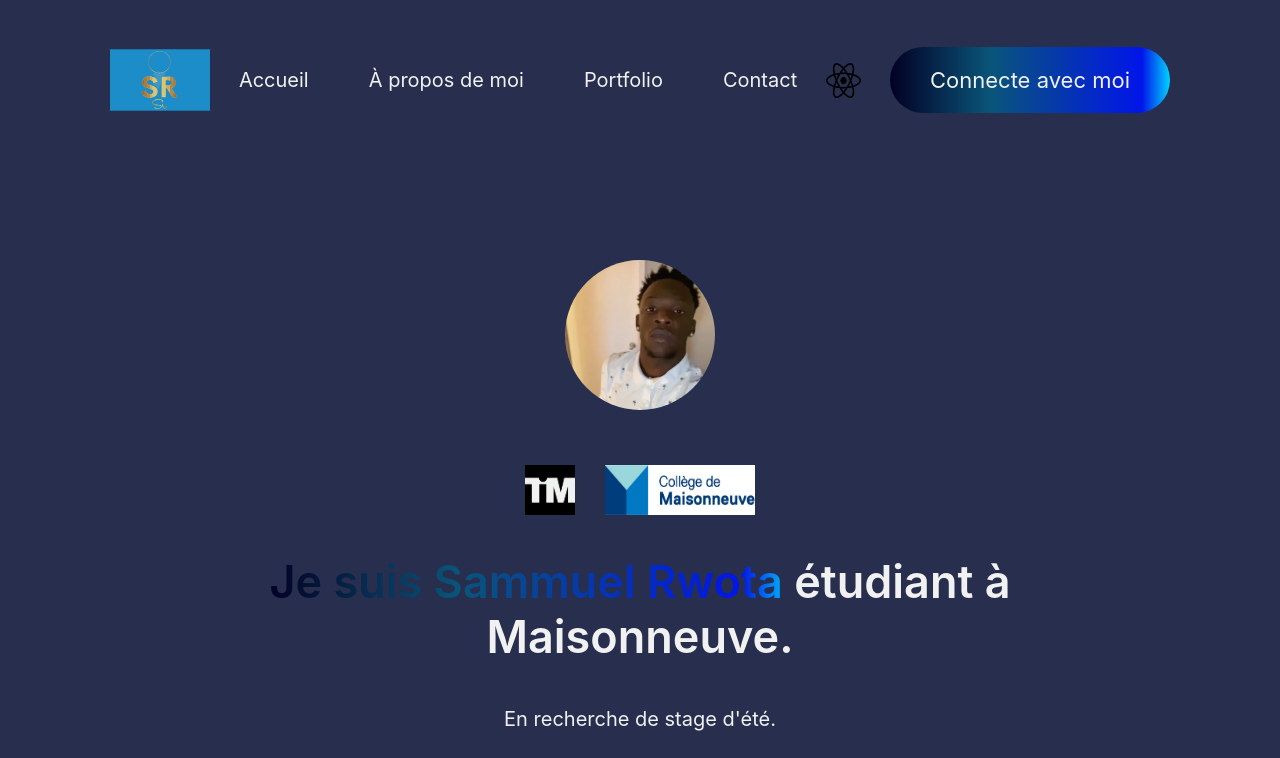
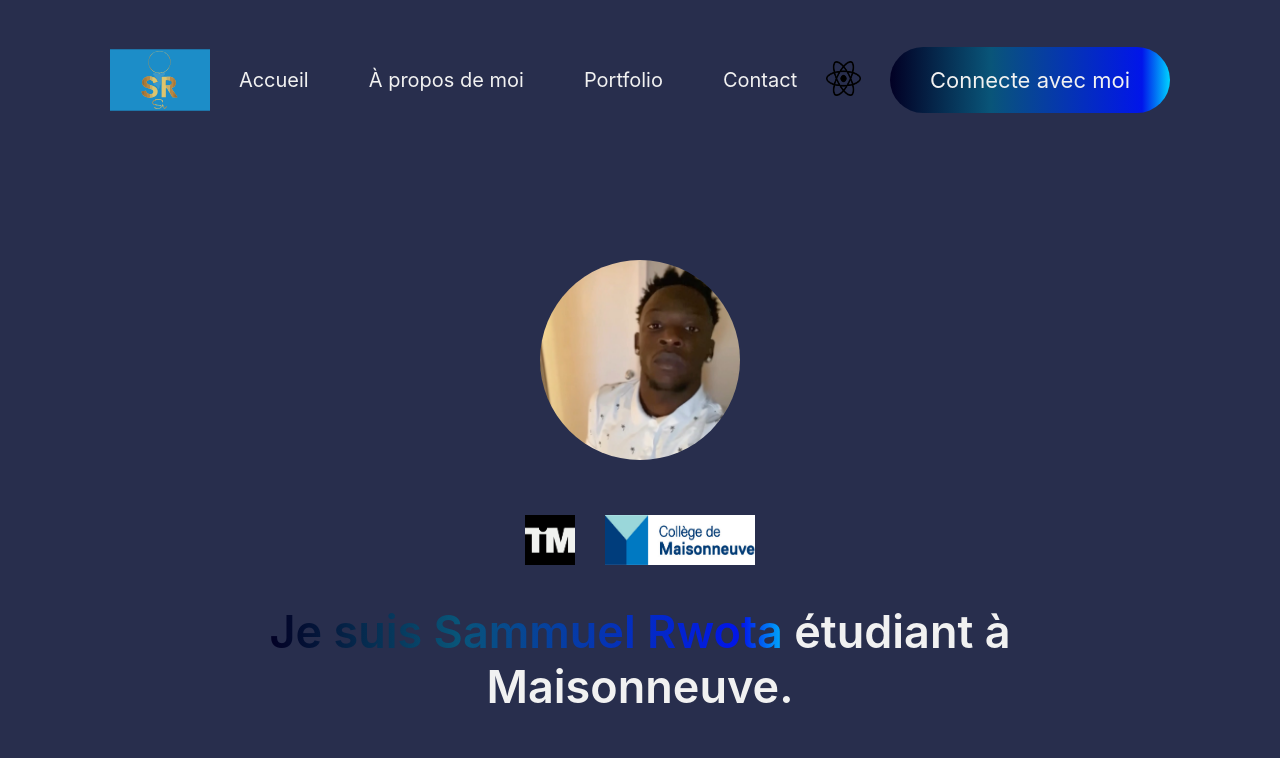
Before and after one commit to sammuelrwota/projet-react, a React (Vite) app: page / in a window 1280 px wide. Shown: the top 758 px of the page. Built offline with nearby package versions, Linux system fonts and the light colour scheme.

Commit message:
Ajout de tooltip

```diff
--- a/src/Composants/BarreDeNavigation/BarreNav.jsx
+++ b/src/Composants/BarreDeNavigation/BarreNav.jsx
@@ -1,12 +1,13 @@
-import React, { useRef } from 'react';
+import React, { useRef, useState } from 'react';
 import './BarreNav.scss';
-import monlogo from '../../assets/logo.svg'
-import menuicon from '../../assets/menuicon.png'
-import menuiconclose from '../../assets/menuicon-close.png'
-import reacticon from  '../../assets/react-icon.png'
+import monlogo from '../../assets/logo.svg';
+import menuicon from '../../assets/menuicon.png';
+import menuiconclose from '../../assets/menuicon-close.png';
+import reacticon from '../../assets/react-icon.png';
 
 function BarreNav({ setActivePage }) {
     const menuRef = useRef();
+    const [showTooltip, setShowTooltip] = useState(false);
 
     const openMenu = () => {
         menuRef.current.style.right = "0";
@@ -37,14 +38,30 @@ function BarreNav({ setActivePage }) {
                     onClick={closeMenu}
                     alt=""
                     className="nav-close"
-                    style={{ width: "50px", height: "50px"}}
+                    style={{ width: "50px", height: "50px" }}
                 />
                 <li onClick={() => setActivePage('profile')}>Accueil</li>
                 <li onClick={() => setActivePage('about')}>À propos de moi</li>
                 <li onClick={() => setActivePage('portfolio')}>Portfolio</li>
                 <li onClick={() => setActivePage('contact')}>Contact</li>
             </ul>
-            <img src={reacticon} alt="Icône de React"  style={{ width: "35px", height: "35px"}} />
+
+            <div
+                className="react-tooltip-container"
+                onMouseEnter={() => setShowTooltip(true)}
+                onMouseLeave={() => setShowTooltip(false)}
+            >
+                <img
+                    className="logoReact"
+                    src={reacticon}
+                    alt="Icône de React"
+                    style={{ width: "35px", height: "35px" }}
+                />
+                {showTooltip && (
+                    <div className="tooltip">Site fait avec React</div>
+                )}
+            </div>
+
             <div className="connect" onClick={() => setActivePage('connecte')}>
                 Connecte avec moi
             </div>
--- a/src/Composants/BarreDeNavigation/BarreNav.scss
+++ b/src/Composants/BarreDeNavigation/BarreNav.scss
@@ -3,12 +3,13 @@
   align-items: center;
   justify-content: space-between;
   margin: 30px 110px;
+
   & .divtest {
     width: 75px;
-      height: 75pxpx;
+    height: 75px;
     animation: example 3s infinite;
   }
-  }
+
   .nav-close,
   .nav-open {
     display: none;
@@ -20,9 +21,6 @@
     list-style: none;
     gap: 60px;
     font-size: 20px;
-
-
-
 
     li {
       position: relative;
@@ -51,7 +49,7 @@
   .connect {
     padding: 20px 40px;
     border-radius: 50px;
-    background: linear-gradient(90deg, rgba(2,0,36,1) 0%, rgba(9,85,121,1) 36%, rgba(1,21,234,1) 90%, rgba(0,212,255,1) 100%);
+    background: linear-gradient(90deg, rgba(2, 0, 36, 1) 0%, rgba(9, 85, 121, 1) 36%, rgba(1, 21, 234, 1) 90%, rgba(0, 212, 255, 1) 100%);
     font-size: 22px;
     cursor: pointer;
     transition: 0.5s;
@@ -62,13 +60,13 @@
   }
 
   @keyframes example {
-    0%   {
+    0% {
       filter: brightness(1);
       filter: contrast(1);
       -webkit-filter: brightness(1);
       -webkit-filter: contrast(1);
     }
-    50%  {
+    50% {
       filter: brightness(0.4);
       filter: contrast(0.4);
       -webkit-filter: brightness(0.4);
@@ -82,8 +80,32 @@
     }
   }
 
+  .react-tooltip-container {
+    position: relative;
+    display: inline-block;
+  }
 
-@media (max-width:768px)  {
+  .tooltip {
+    position: absolute;
+    bottom: 40px;
+    left: 50%;
+    transform: translateX(-50%);
+    background-color: #333;
+    color: white;
+    padding: 5px 10px;
+    border-radius: 5px;
+    font-size: 12px;
+    white-space: nowrap;
+    opacity: 0;
+    transition: opacity 0.3s;
+    pointer-events: none;
+  }
+
+  .react-tooltip-container:hover .tooltip {
+    opacity: 1;
+  }
+
+  @media (max-width: 768px) {
     .navBar {
       margin: 20px 50px;
     }
@@ -104,6 +126,10 @@
       top: 30px;
       left: 270px;
       width: 30px;
+    }
+
+    .logoReact {
+      display: none;
     }
 
     .nav-menu {
@@ -138,3 +164,4 @@
       }
     }
   }
+}
--- a/src/Composants/MonProfile/Profile.jsx
+++ b/src/Composants/MonProfile/Profile.jsx
@@ -10,7 +10,7 @@ function Profile({ setActivePage }) {
 
     return (
         <div className="principal">
-            <img className="photoDeMoi_img" src="images/PhotoDeMoi.jpg" alt="Photo de l'étudiant" style={{ width: '150px', height: '150px' }} />
+            <img className="photoDeMoi_img" src="images/PhotoDeMoi.jpg" alt="Photo de l'étudiant" style={{ width: '200px', height: '200px' }} />
 
             <div className="lesImages">
                 <a href="https://www.cmaisonneuve.qc.ca/programme/integration-multimedia/" target="_blank" rel="noopener noreferrer" className="logo-link">
```
Lines whose indentation alone changed are shown as unchanged.
